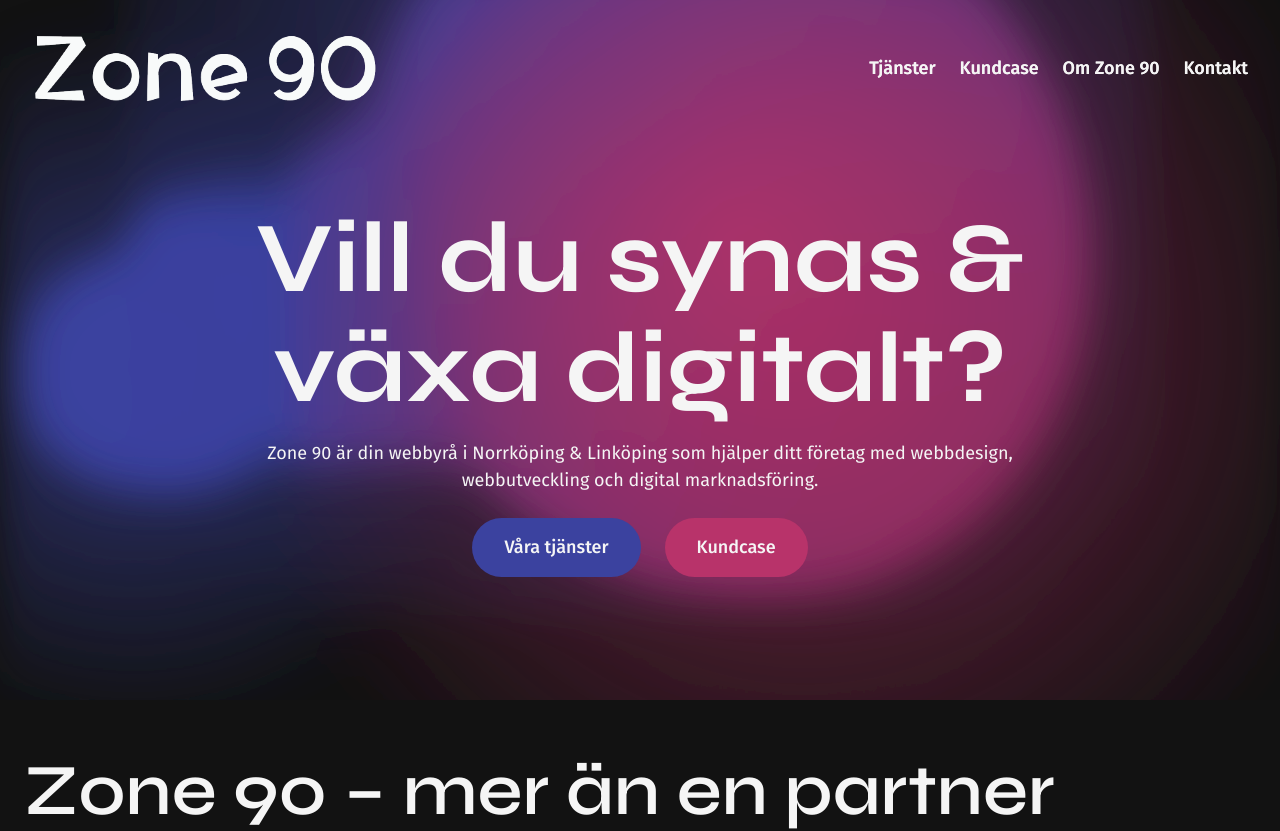
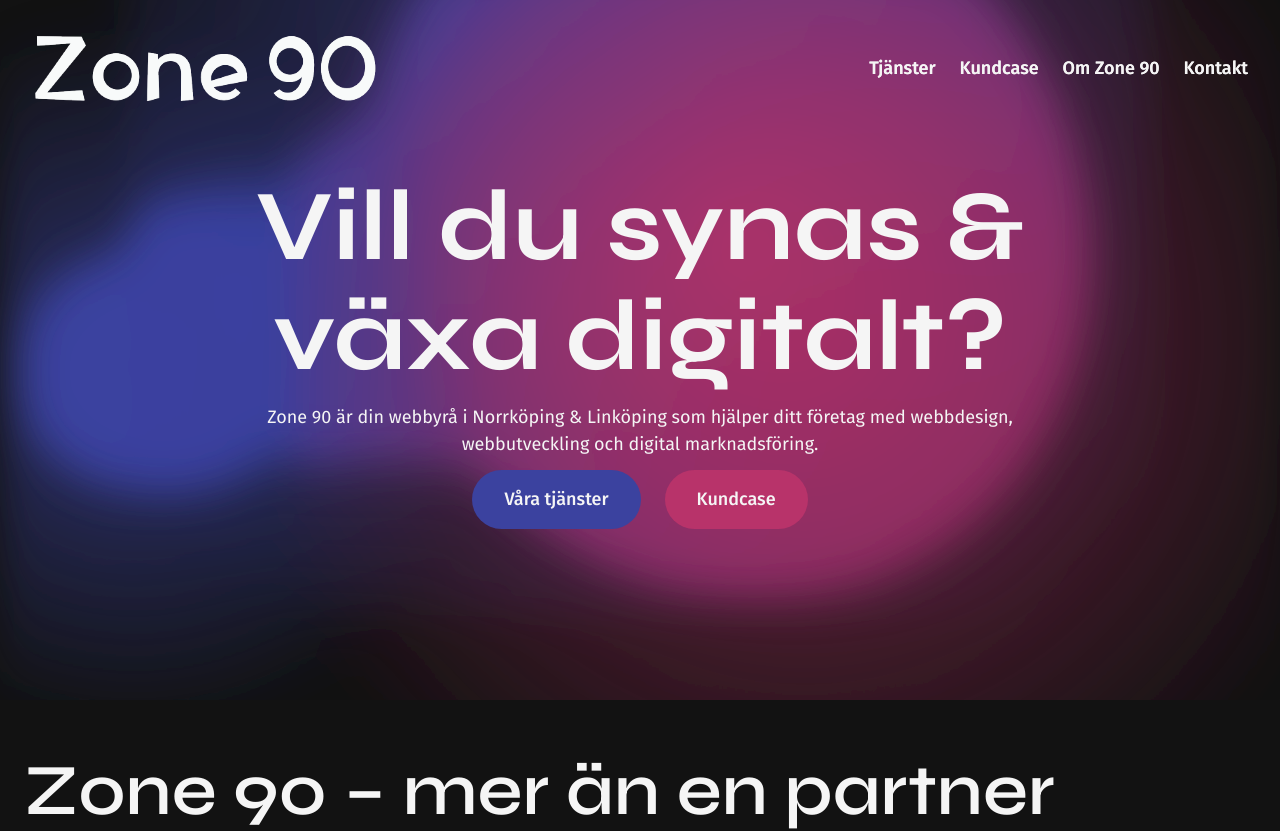
Before and after one commit to Marahkny/Marahs-portofolio, a Next.js app: page / in a window 1280 px wide. Shown: the top 831 px of the page. Built offline with nearby package versions, Linux system fonts and the light colour scheme.

Commit message:
uppdte desc

```diff
--- a/src/app/Home/Hero.js
+++ b/src/app/Home/Hero.js
@@ -3,11 +3,11 @@ import Home from "./home";
 export const metadata = {
   title: "Zone 90 » Din digitala webbyrå i Norrköping & Linköping",
   description:
-    "Zone 90 är en resultatorienterad webbyrå i Norrköping & Linköping som bygger snabba, snygga och SEO-optimerade hemsidor. Vi erbjuder webbdesign, webbutveckling, e-handel, SEO och digital marknadsföring för företag.",
+    "Zone 90 är en webbyrå i Norrköping & Linköping. Vi skapar snabba, snygga, SEO-optimerade hemsidor, e-handel & digital marknadsföring.",
   openGraph: {
     title: "Zone 90 » Din digitala webbyrå i Norrköping & Linköping",
     description:
-      "Zone 90 är en resultatorienterad webbyrå i Norrköping & Linköping som bygger snabba, snygga och SEO-optimerade hemsidor. Vi erbjuder webbdesign, webbutveckling, e-handel, SEO och digital marknadsföring för företag.",
+      "Zone 90 är en webbyrå i Norrköping & Linköping. Vi skapar snabba, snygga, SEO-optimerade hemsidor, e-handel & digital marknadsföring.",
     images: [
       {
         url: "/photos/logo90.png",
--- a/src/app/Home/home.js
+++ b/src/app/Home/home.js
@@ -49,16 +49,16 @@ export default function Home() {
         </div>
 
         {/* Innehåll */}
-        <div className="relative z-15 text-center pt-20 max-w-5xl">
+        <div className="relative z-10 text-center pt-15 max-w-5xl">
 
-          <h1 className="mb-4 text-[36px] sm:text-[36px] md:text-[60px] lg:text-[80px] xl:text-[100px] font-[700] ">
+          <h1 className="mb-3 text-[36px] sm:text-[36px] md:text-[60px] lg:text-[80px] xl:text-[100px] font-[700] ">
         Vill du synas & växa digitalt?</h1>
 
           <p className="text-[#F5F5F5] max-w-3xl mx-auto">
 Zone 90 är din webbyrå i Norrköping & Linköping som hjälper ditt företag med  webbdesign, webbutveckling och digital marknadsföring.        </p>
 
           {/* Call to Action */}
-          <div className="flex flex-col md:flex-row justify-center gap-4 sm:gap-6 mt-6 w-full">
+          <div className="flex flex-col md:flex-row justify-center gap-4 sm:gap-6 mt-3 w-full">
           <Link
   href="/tjanster"
   className=" w-full sm:w-auto relative inline-flex items-start justify-center bg-[#3B429F] text-[#F5F5F5] py-4 px-8 rounded-full
--- a/src/app/layout.js
+++ b/src/app/layout.js
@@ -19,7 +19,7 @@ const geistMono = Geist_Mono({
 export const metadata = {
   title: "Zone 90 » Din digitala webbyrå i Norrköping & Linköping",
   description:
-    "Zone 90 är en resultatorienterad webbyrå i Norrköping & Linköping som bygger snabba, snygga och SEO-optimerade hemsidor. Vi erbjuder webbdesign, webbutveckling, e-handel, SEO och digital marknadsföring för företag som vill växa online.",
+    "Zone 90 är en webbyrå i Norrköping & Linköping. Vi skapar snabba, snygga, SEO-optimerade hemsidor, e-handel & digital marknadsföring.",
   metadataBase: new URL("https://zone90.se"),
   alternates: {
     canonical: "/",
@@ -29,13 +29,13 @@ export const metadata = {
     url: "https://zone90.se",
     title: "Zone 90 » Din digitala webbyrå i Norrköping & Linköping",
     description:
-      "Vi bygger användarvänliga, snabba och optimerade hemsidor som stärker ditt varumärke. Zone 90 är din webbyrå för webbdesign, SEO och e-handel i Norrköping & Linköping.",
+      "Zone 90 är en webbyrå i Norrköping & Linköping. Vi skapar snabba, snygga, SEO-optimerade hemsidor, e-handel & digital marknadsföring.",
     images: [
       {
         url: "https://zone90.se/photos/logo90.png",
         width: 1200,
         height: 630,
-        alt: "Zone 90 Webbyrå",
+        alt: "Zone 90 Webbyrå i Norrköping & Linköping",
       },
     ],
   },
```
